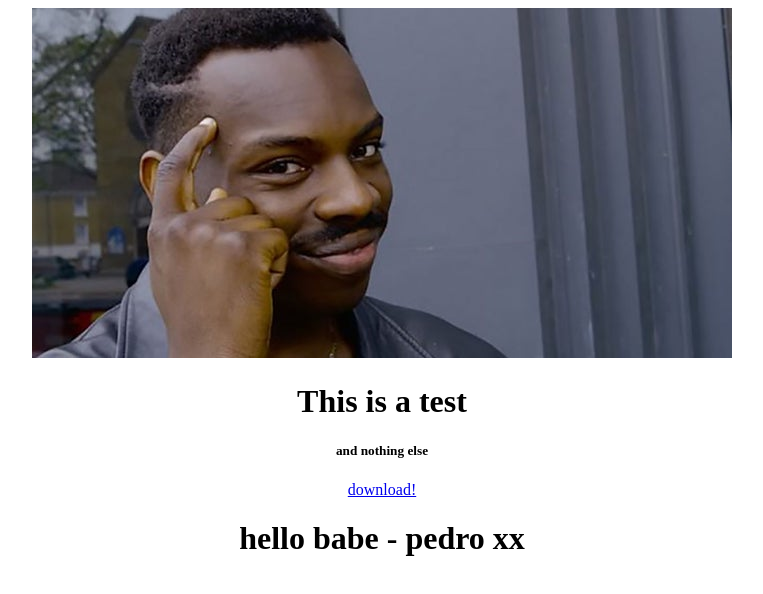
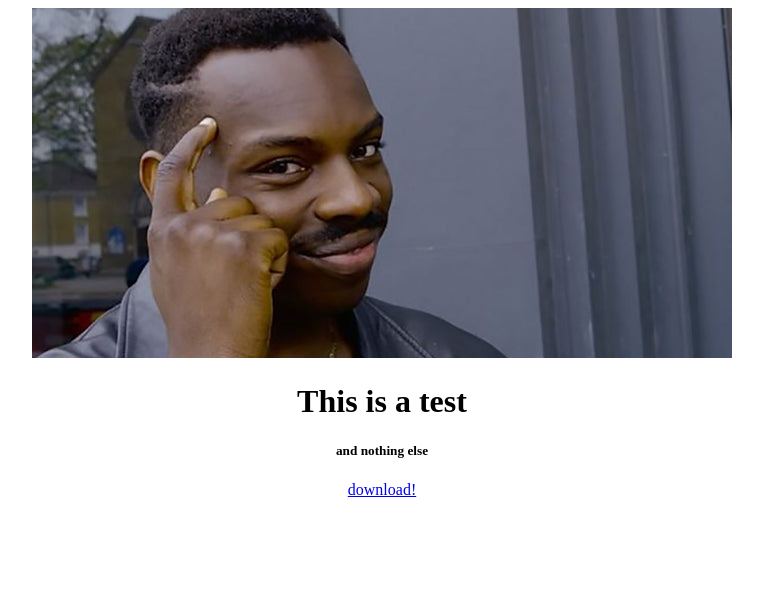
Before and after one commit to solulous/test, a plain HTML site: page index.html in a window 1280 px wide. Shown: the whole page, without its empty margins (258-1021 px from the left). Drawn offline with Linux system fonts and the light colour scheme.

Commit message:
removed temporary message

```diff
--- a/index.html
+++ b/index.html
@@ -28,7 +28,6 @@
 
 </div>
 
-<h1> hello babe - pedro xx</h1>
 
 
 
```
